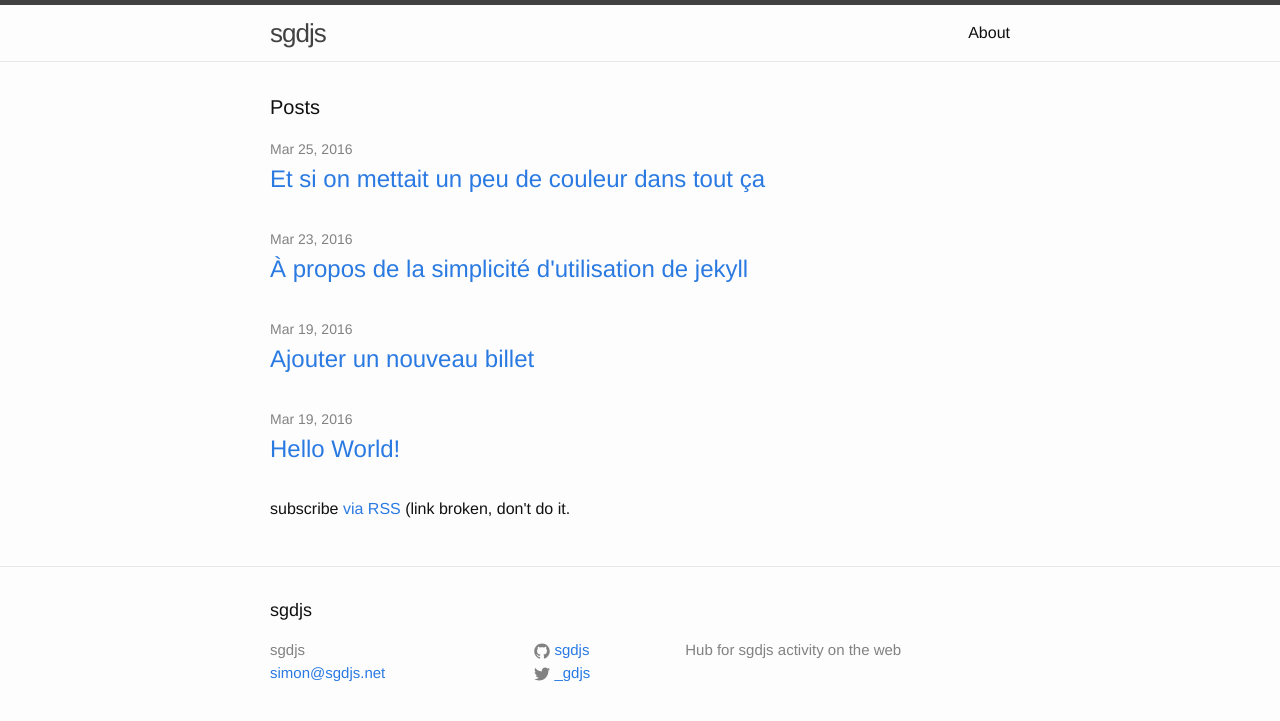
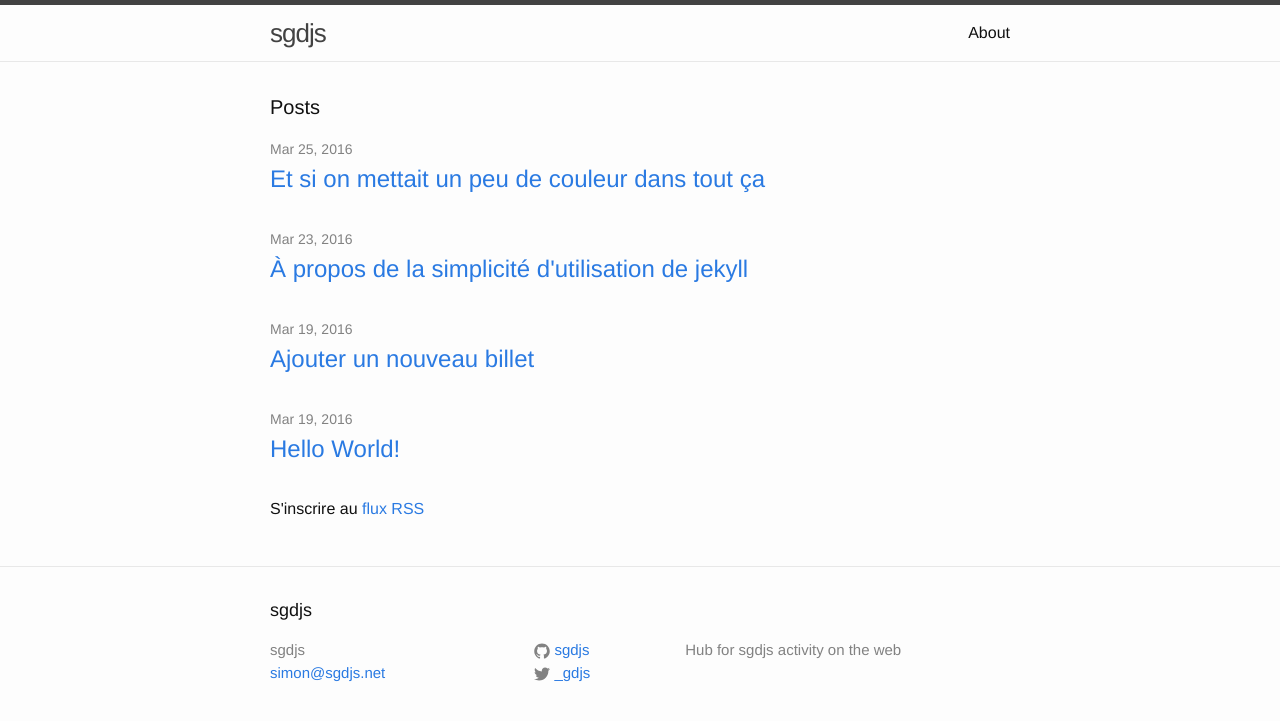
Before and after one commit to sgdjs/sgdjs.github.io, a Jekyll site: the page built from index.html, in a window 1280 px wide. Shown: the top 721 px of the page. Built offline with Jekyll 4.4.1, drawn with Linux system fonts in a browser that asks for light colours.

Commit message:
pour merge sgdjs et master

```diff
--- a/index.html
+++ b/index.html
@@ -18,6 +18,6 @@
     {% endfor %}
   </ul>
 
-  <p class="rss-subscribe">subscribe <a href="{{ "/feed.xml" | prepend: site.baseurl }}">via RSS</a> (link broken, don't do it.</p>
+  <p class="rss-subscribe">S'inscrire au <a href="{{ "/feed.xml" | prepend: site.baseurl }}">flux RSS</a></p>
 
 </div>
```
